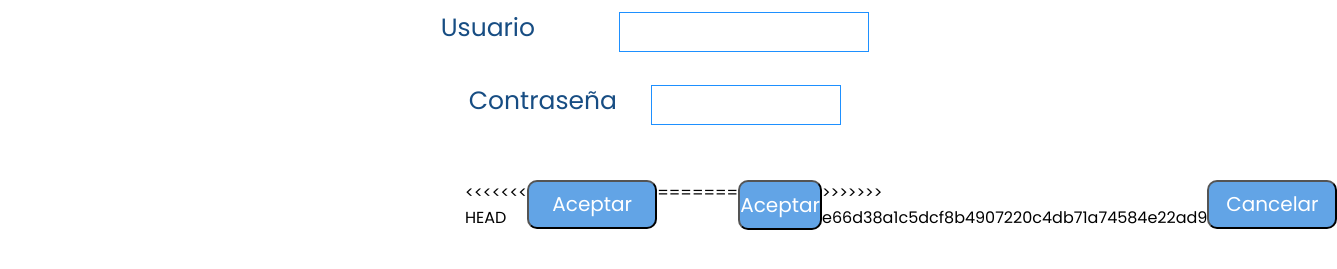
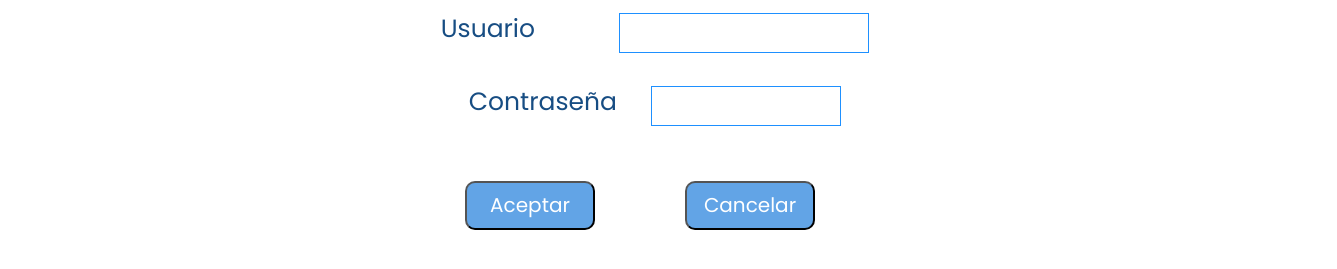
Before and after one commit to Sanse94/proyecto-ciclo-4-HTML, a website: page Proyecto ciclo 4 - HTML/login.html in a window 1280 px wide. Shown: the part 293-562 px from the top of the page, 1337 px wide, since content can reach past the window. Drawn offline with Linux system fonts and the light colour scheme.

```diff
--- a/Proyecto ciclo 4 - HTML/login.html
+++ b/Proyecto ciclo 4 - HTML/login.html
@@ -28,11 +28,7 @@
           <input type="password" class="caja" name="c_contrasena" required maxlength="15" />
         </section>
         <div class="buttons">
-<<<<<<< HEAD
           <a href="menu.html" ><input type="submit" class="button" value="Aceptar"></input></a>
-=======
-          <input type="submit" class="button" value="Aceptar"></input>
->>>>>>> e66d38a1c5dcf8b4907220c4db71a74584e22ad9
           <a href="index.html"><button type="button" class="button">Cancelar</button></a>
         </div>
       </form>
```
Also changed, not shown: Proyecto ciclo 4 - HTML/valida.js (+5 -10 lines).
